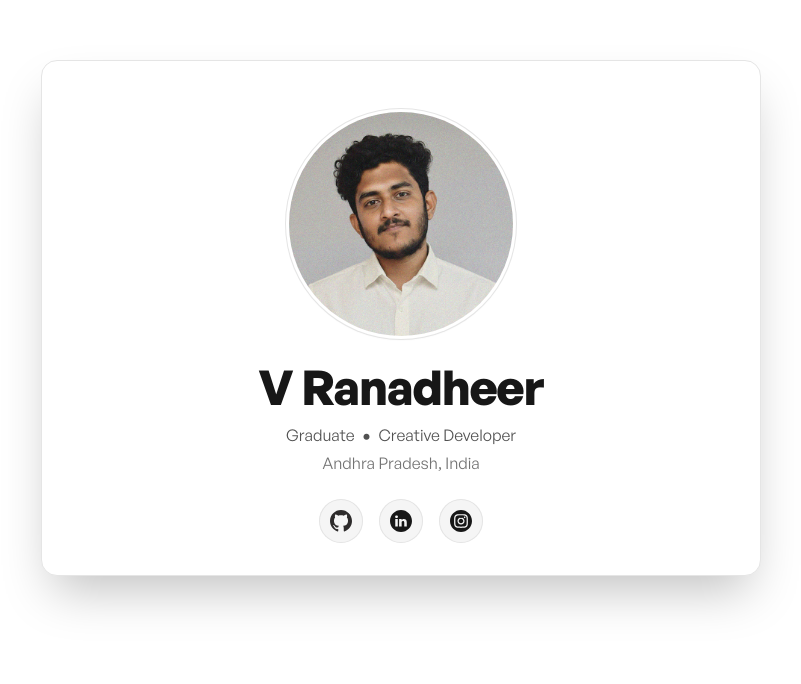
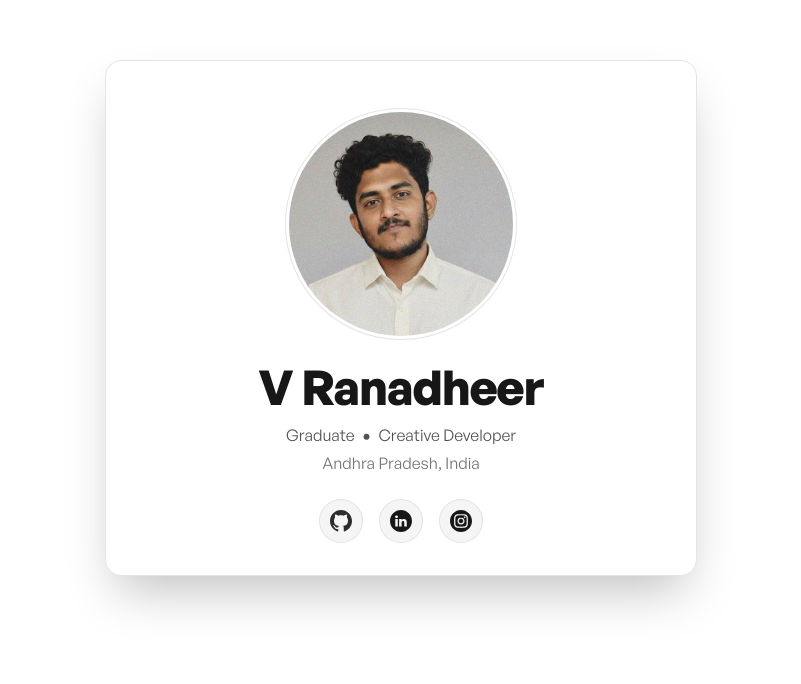
Before and after one commit to 1580-RanaV/blog, a Next.js app: page / in a window 1280 px wide. Shown: the part 116-800 px from the top of the page, without its empty margins (239-1040 px from the left). Built offline with nearby package versions, Linux system fonts and the light colour scheme.

Commit message:
width change

```diff
--- a/src/app/page.js
+++ b/src/app/page.js
@@ -17,7 +17,7 @@
   return (
     <div className="min-h-screen bg-white font-sans text-gray-900">
       {/* Main container with responsive padding */}
-      <div className="max-w-4xl mx-auto px-4 sm:px-6 lg:px-8 py-8 sm:py-16 lg:py-24">
+      <div className="max-w-3xl mx-auto px-4 sm:px-6 lg:px-8 py-8 sm:py-16 lg:py-24">
         {/* Content wrapper with responsive padding and spacing */}
         <div className="bg-white rounded-lg p-4 sm:p-6 lg:p-8">
           {/* Header section */}
```
